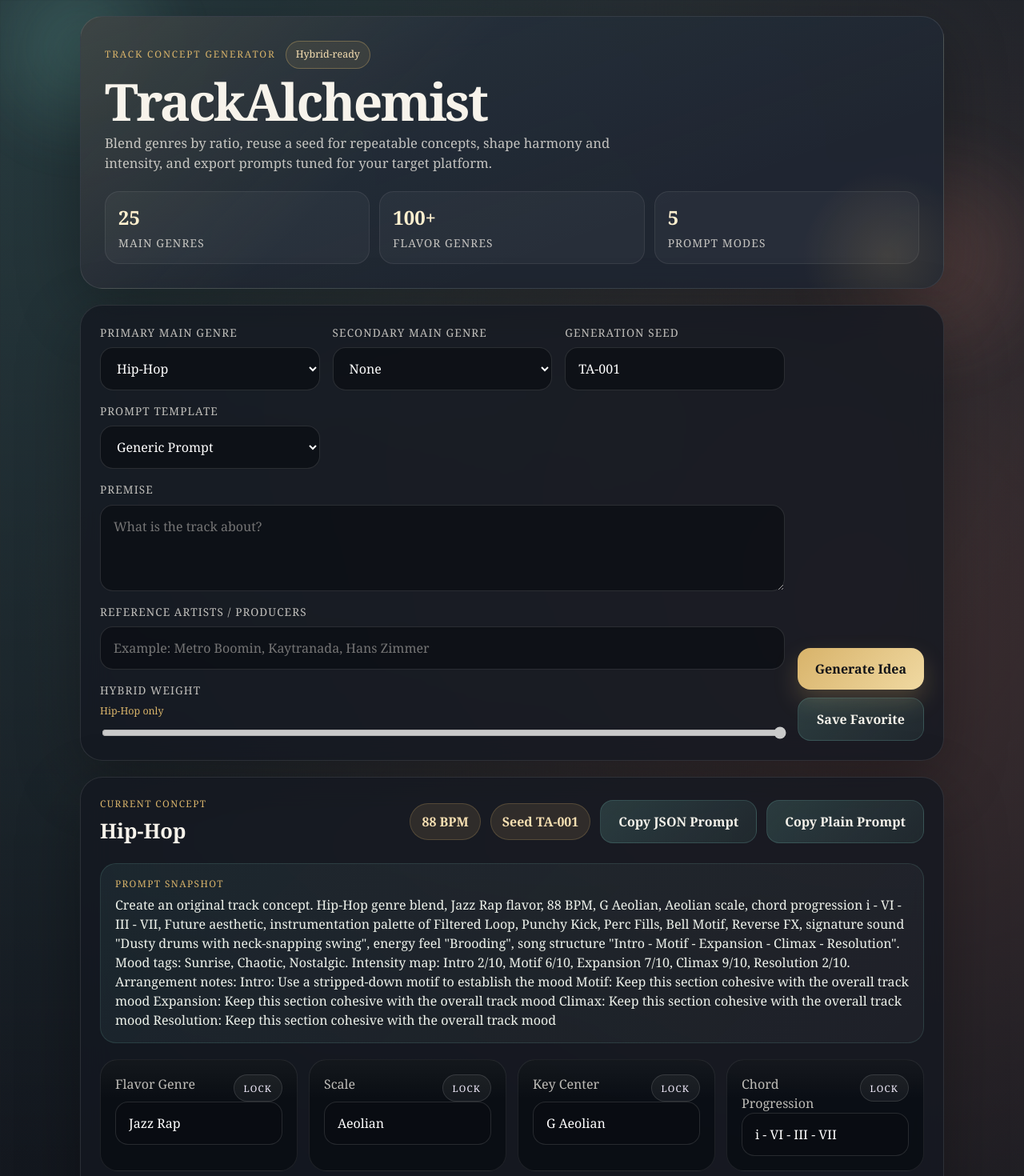
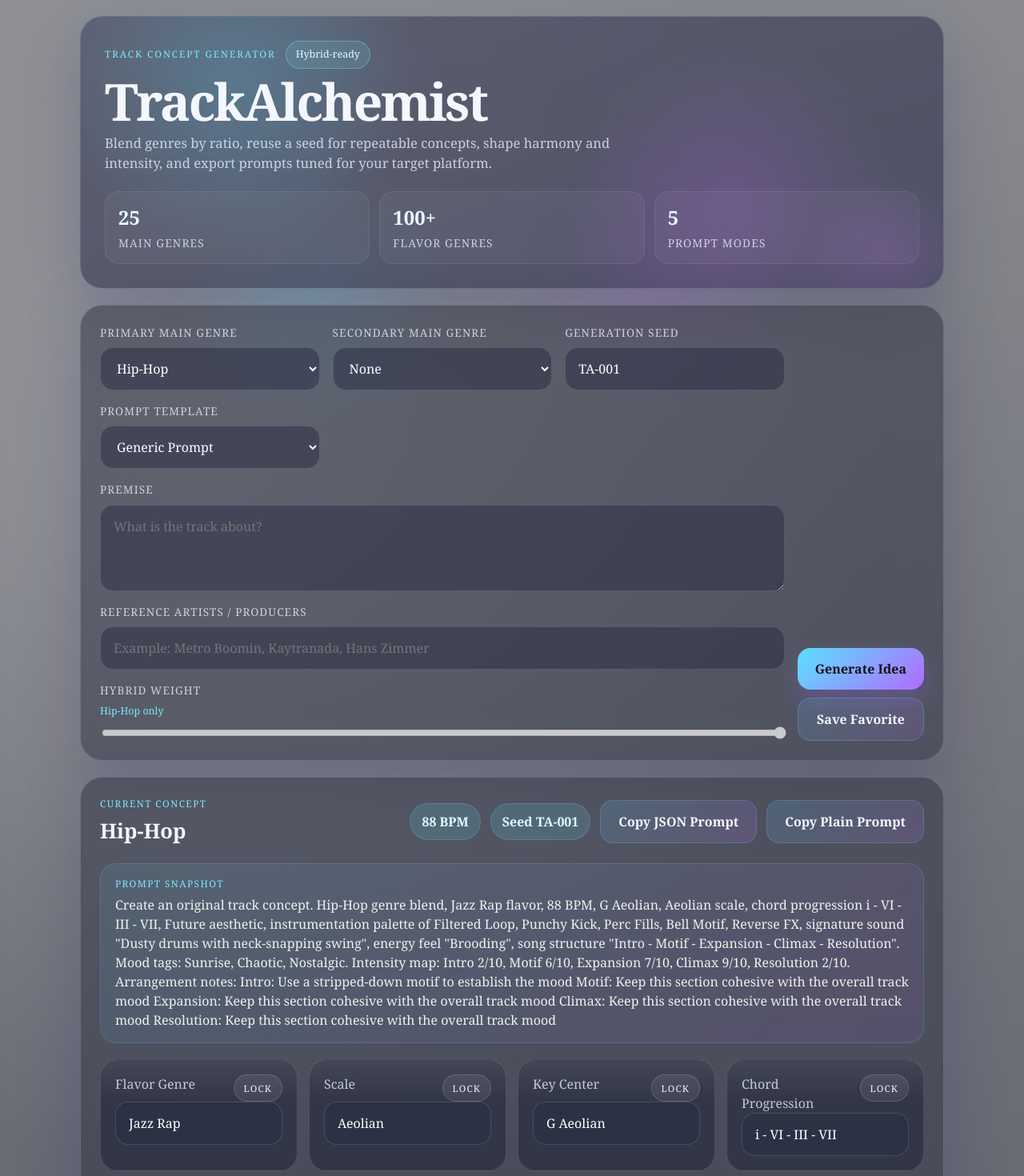
Before and after one commit to OrangeJuice72/TrackAlchemist, a React (Vite) app: page / in a window 1280 px wide. Shown: the top 1470 px of the page at 80% size. Built offline with nearby package versions, Linux system fonts and the light colour scheme.

Commit message:
Remove custom pools and match icon styling

```diff
--- a/src/App.jsx
+++ b/src/App.jsx
@@ -5,20 +5,12 @@ import { generateIdea } from './generator.js';
 const genreEntries = Object.entries(GENRE_DATA);
 const initialSeed = 'TA-001';
 const favoritesStorageKey = 'trackalchemist-favorites';
-const customPoolsStorageKey = 'trackalchemist-custom-pools';
 const promptTemplates = [
   { key: 'generic', label: 'Generic Prompt' },
   { key: 'chatgpt', label: 'ChatGPT Brief' },
   { key: 'suno', label: 'Suno Prompt' },
   { key: 'udio', label: 'Udio Prompt' },
   { key: 'producer', label: 'Producer Brief' }
-];
-const customPoolFields = [
-  { key: 'flavorGenres', label: 'Custom Flavor Genres' },
-  { key: 'signatureSounds', label: 'Custom Signature Sounds' },
-  { key: 'moodTags', label: 'Custom Mood Tags' },
-  { key: 'songStructures', label: 'Custom Song Structures' },
-  { key: 'eras', label: 'Custom Eras' }
 ];
 const lockableFields = [
   'flavorGenre',
@@ -43,13 +35,6 @@ function createEmptyLocks() {
   }, {});
 }
 
-function createEmptyCustomPools() {
-  return customPoolFields.reduce((pools, field) => {
-    pools[field.key] = [];
-    return pools;
-  }, {});
-}
-
 function readFavorites() {
   if (typeof window === 'undefined') {
     return [];
@@ -62,27 +47,8 @@ function readFavorites() {
   }
 }
 
-function readCustomPools() {
-  if (typeof window === 'undefined') {
-    return createEmptyCustomPools();
-  }
-
-  try {
-    return {
-      ...createEmptyCustomPools(),
-      ...JSON.parse(window.localStorage.getItem(customPoolsStorageKey) ?? '{}')
-    };
-  } catch {
-    return createEmptyCustomPools();
-  }
-}
-
 function persistFavorites(favorites) {
   window.localStorage.setItem(favoritesStorageKey, JSON.stringify(favorites));
-}
-
-function persistCustomPools(customPools) {
-  window.localStorage.setItem(customPoolsStorageKey, JSON.stringify(customPools));
 }
 
 function buildIntensityText(intensityMap) {
@@ -156,16 +122,14 @@ function buildPrompt({ premise, referenceArtists, result, promptTemplate, seedIn
 }
 
 function App() {
-  const initialCustomPools = readCustomPools();
   const [selectedGenre, setSelectedGenre] = useState(genreEntries[0][0]);
   const [secondaryGenre, setSecondaryGenre] = useState('');
   const [blendWeight, setBlendWeight] = useState(65);
   const [seedInput, setSeedInput] = useState(initialSeed);
   const [promptTemplate, setPromptTemplate] = useState('generic');
   const [lockedFields, setLockedFields] = useState(createEmptyLocks);
-  const [customPools, setCustomPools] = useState(initialCustomPools);
   const [result, setResult] = useState(() =>
-    generateIdea(genreEntries[0][0], '', {}, null, 65, initialCustomPools, initialSeed)
+    generateIdea(genreEntries[0][0], '', {}, null, 65, {}, initialSeed)
   );
   const [premise, setPremise] = useState('');
   const [referenceArtists, setReferenceArtists] = useState('');
@@ -195,7 +159,6 @@ function App() {
       nextLocks = lockedFields,
       previousResult = null,
       nextWeight = blendWeight,
-    nextCustomPools = customPools,
       nextSeed = seedInput
     } = {}) => {
       const resolvedSeed = nextSeed || `TA-${Date.now()}`;
@@ -206,7 +169,7 @@ function App() {
         nextLocks,
         previousResult,
         nextWeight,
-      nextCustomPools,
+        {},
         resolvedSeed
       );
     };
@@ -238,8 +201,7 @@ function App() {
       generateWithState({
         nextPrimaryGenre,
         nextSecondaryGenre,
-        nextLocks: {},
-        previousResult: null
+        nextLocks: {}
       })
     );
   };
@@ -250,8 +212,7 @@ function App() {
     setResult(
       generateWithState({
         nextSecondaryGenre,
-        nextLocks: {},
-        previousResult: null
+        nextLocks: {}
       })
     );
   };
@@ -262,34 +223,13 @@ function App() {
     setResult(
       generateWithState({
         nextWeight,
-        nextLocks: {},
-        previousResult: null
+        nextLocks: {}
       })
     );
   };
 
   const handleSeedChange = (event) => {
     setSeedInput(event.target.value);
-  };
-
-  const handleCustomPoolChange = (field, value) => {
-    const nextPools = {
-      ...customPools,
-      [field]: value
-        .split('\n')
-        .map((item) => item.trim())
-        .filter(Boolean)
-    };
-
-    setCustomPools(nextPools);
-    persistCustomPools(nextPools);
-    setResult(
-      generateWithState({
-        nextCustomPools: nextPools,
-        nextLocks: {},
-        previousResult: null
-      })
-    );
   };
 
   const handleCopyJsonPrompt = async () => {
@@ -311,7 +251,6 @@ function App() {
       lockedFields,
       premise,
       referenceArtists,
-      customPools,
       generatedConcept: {
         mainGenre: result.mainGenre,
         flavorGenre: result.flavorGenre,
@@ -363,7 +302,6 @@ function App() {
         premise,
         referenceArtists,
         lockedFields,
-        customPools,
         result
       },
       ...favorites
@@ -382,8 +320,6 @@ function App() {
     setPremise(favorite.premise);
     setReferenceArtists(favorite.referenceArtists);
     setLockedFields(favorite.lockedFields);
-    setCustomPools(favorite.customPools ?? createEmptyCustomPools());
-    persistCustomPools(favorite.customPools ?? createEmptyCustomPools());
     setResult(favorite.result);
   };
 
@@ -768,28 +704,6 @@ function App() {
             </div>
           )}
         </section>
-
-        <section className="panel favorites-panel">
-          <div className="card-heading">
-            <div>
-              <p className="result-label">Custom Pools</p>
-              <h3>Generator Add-Ons</h3>
-            </div>
-          </div>
-          <div className="custom-pools-grid">
-            {customPoolFields.map((field) => (
-              <div key={field.key} className="arrangement-item">
-                <strong>{field.label}</strong>
-                <textarea
-                  className="result-input result-textarea"
-                  value={customPools[field.key].join('\n')}
-                  onChange={(event) => handleCustomPoolChange(field.key, event.target.value)}
-                  placeholder="One item per line"
-                />
-              </div>
-            ))}
-          </div>
-        </section>
       </div>
     </div>
   );
--- a/src/styles.css
+++ b/src/styles.css
@@ -1,21 +1,21 @@
 :root {
   font-family: Georgia, 'Times New Roman', serif;
-  color: #f7f3eb;
-  background: #0f1116;
+  color: #f5f7ff;
+  background: #6e6e74;
   line-height: 1.5;
   font-weight: 400;
   overscroll-behavior: none;
   -webkit-text-size-adjust: 100%;
-  --bg-deep: #0f1116;
-  --bg-mid: #171c25;
-  --panel: rgba(20, 24, 32, 0.78);
-  --panel-strong: rgba(31, 37, 49, 0.92);
-  --stroke: rgba(255, 255, 255, 0.1);
-  --text-soft: rgba(247, 243, 235, 0.76);
-  --gold: #d8b36a;
-  --gold-soft: rgba(216, 179, 106, 0.2);
-  --teal: #7ed4c5;
-  --rose: #f28f79;
+  --bg-deep: #575962;
+  --bg-mid: #6d7078;
+  --panel: rgba(41, 44, 62, 0.48);
+  --panel-strong: rgba(46, 49, 76, 0.6);
+  --stroke: rgba(210, 230, 255, 0.18);
+  --text-soft: rgba(234, 242, 255, 0.78);
+  --gold: #7be8ff;
+  --gold-soft: rgba(123, 232, 255, 0.18);
+  --teal: #56d8ff;
+  --rose: #c466ff;
 }
 
 * {
@@ -40,9 +40,10 @@ body {
   min-height: 100vh;
   min-height: 100dvh;
   background:
-    radial-gradient(circle at top left, rgba(126, 212, 197, 0.18), transparent 28%),
-    radial-gradient(circle at 85% 15%, rgba(242, 143, 121, 0.18), transparent 24%),
-    linear-gradient(180deg, #151a22 0%, #0f1116 100%);
+    radial-gradient(circle at 50% 70%, rgba(91, 215, 255, 0.18), transparent 22%),
+    radial-gradient(circle at 54% 52%, rgba(196, 102, 255, 0.34), transparent 18%),
+    radial-gradient(circle at 20% 15%, rgba(255, 255, 255, 0.18), transparent 24%),
+    linear-gradient(180deg, #8a8b90 0%, #656872 40%, #565861 100%);
   overscroll-behavior-y: none;
   -webkit-overflow-scrolling: touch;
 }
@@ -77,30 +78,30 @@ textarea {
 }
 
 .background-orb-one {
-  top: -80px;
-  left: -40px;
-  width: 280px;
-  height: 280px;
-  background: radial-gradient(circle, rgba(126, 212, 197, 0.35), transparent 70%);
+  top: 220px;
+  left: 18%;
+  width: 320px;
+  height: 320px;
+  background: radial-gradient(circle, rgba(86, 216, 255, 0.35), transparent 70%);
 }
 
 .background-orb-two {
-  top: 160px;
-  right: -50px;
-  width: 320px;
-  height: 320px;
-  background: radial-gradient(circle, rgba(242, 143, 121, 0.28), transparent 72%);
+  top: 150px;
+  right: 22%;
+  width: 360px;
+  height: 360px;
+  background: radial-gradient(circle, rgba(196, 102, 255, 0.32), transparent 72%);
 }
 
 .background-grid {
   position: fixed;
   inset: 0;
   z-index: -4;
-  opacity: 0.24;
+  opacity: 0.12;
   background-image:
-    linear-gradient(rgba(255, 255, 255, 0.04) 1px, transparent 1px),
-    linear-gradient(90deg, rgba(255, 255, 255, 0.04) 1px, transparent 1px);
-  background-size: 36px 36px;
+    linear-gradient(rgba(255, 255, 255, 0.05) 1px, transparent 1px),
+    linear-gradient(90deg, rgba(255, 255, 255, 0.05) 1px, transparent 1px);
+  background-size: 44px 44px;
   mask-image: linear-gradient(180deg, rgba(0, 0, 0, 0.65), transparent 92%);
 }
 
@@ -115,9 +116,11 @@ textarea {
 .hero-card {
   border: 1px solid var(--stroke);
   background: var(--panel);
-  backdrop-filter: blur(18px);
+  backdrop-filter: blur(24px);
   border-radius: 28px;
-  box-shadow: 0 24px 80px rgba(0, 0, 0, 0.3);
+  box-shadow:
+    0 24px 80px rgba(35, 20, 73, 0.22),
+    0 0 32px rgba(86, 216, 255, 0.08);
 }
 
 .hero-card {
@@ -125,8 +128,9 @@ textarea {
   overflow: hidden;
   padding: 30px;
   background:
-    linear-gradient(135deg, rgba(216, 179, 106, 0.12), transparent 38%),
-    linear-gradient(160deg, rgba(126, 212, 197, 0.08), transparent 70%),
+    radial-gradient(circle at 18% 24%, rgba(86, 216, 255, 0.22), transparent 24%),
+    radial-gradient(circle at 76% 70%, rgba(196, 102, 255, 0.2), transparent 24%),
+    linear-gradient(160deg, rgba(255, 255, 255, 0.05), transparent 70%),
     var(--panel-strong);
 }
 
@@ -137,7 +141,7 @@ textarea {
   width: 220px;
   height: 220px;
   border-radius: 50%;
-  background: radial-gradient(circle, rgba(216, 179, 106, 0.14), transparent 68%);
+  background: radial-gradient(circle, rgba(196, 102, 255, 0.18), transparent 68%);
   pointer-events: none;
 }
 
@@ -160,9 +164,9 @@ textarea {
 .hero-pill {
   padding: 7px 12px;
   border-radius: 999px;
-  border: 1px solid rgba(216, 179, 106, 0.35);
-  background: rgba(216, 179, 106, 0.1);
-  color: #f6dfb2;
+  border: 1px solid rgba(123, 232, 255, 0.35);
+  background: rgba(123, 232, 255, 0.12);
+  color: #dffbff;
   font-size: 0.78rem;
 }
 
@@ -213,7 +217,7 @@ h2 {
 
 .hero-stat strong {
   font-size: 1.5rem;
-  color: #fff0cf;
+  color: #e9fbff;
 }
 
 .hero-stat span {
@@ -272,8 +276,8 @@ select,
   min-height: 52px;
   padding: 14px 16px;
   border-radius: 16px;
-  border: 1px solid rgba(255, 255, 255, 0.12);
-  background: rgba(10, 13, 19, 0.7);
+  border: 1px solid rgba(213, 231, 255, 0.16);
+  background: rgba(41, 45, 67, 0.5);
   color: #fff;
   transition: border-color 120ms ease, box-shadow 120ms ease, transform 120ms ease;
 }
@@ -281,8 +285,8 @@ select,
 select:focus,
 .result-input:focus {
   outline: none;
-  border-color: rgba(126, 212, 197, 0.55);
-  box-shadow: 0 0 0 4px rgba(126, 212, 197, 0.12);
+  border-color: rgba(86, 216, 255, 0.58);
+  box-shadow: 0 0 0 4px rgba(86, 216, 255, 0.16);
 }
 
 .generate-button,
@@ -307,14 +311,14 @@ select:focus,
 }
 
 .generate-button {
-  background: linear-gradient(135deg, var(--gold), #f0d9a2);
-  box-shadow: 0 14px 30px rgba(216, 179, 106, 0.24);
+  background: linear-gradient(135deg, #5be0ff, #b16cff);
+  box-shadow: 0 14px 30px rgba(142, 96, 255, 0.28);
 }
 
 .copy-button {
-  color: #f5f2ea;
-  background: linear-gradient(135deg, rgba(126, 212, 197, 0.18), rgba(126, 212, 197, 0.08));
-  border: 1px solid rgba(126, 212, 197, 0.18);
+  color: #f5f7ff;
+  background: linear-gradient(135deg, rgba(86, 216, 255, 0.14), rgba(196, 102, 255, 0.14));
+  border: 1px solid rgba(146, 190, 255, 0.22);
 }
 
 .generate-button:hover,
@@ -355,27 +359,27 @@ select:focus,
 .badge {
   padding: 10px 14px;
   border-radius: 999px;
-  background: rgba(216, 179, 106, 0.12);
-  border: 1px solid rgba(216, 179, 106, 0.22);
-  color: #f6dfb2;
+  background: rgba(91, 224, 255, 0.14);
+  border: 1px solid rgba(91, 224, 255, 0.22);
+  color: #defcff;
   font-weight: 700;
 }
 
 .copy-status {
   margin: -6px 0 0;
-  color: #bcefe5;
+  color: #d6fbff;
   font-size: 0.92rem;
 }
 
 .copy-status.is-error {
-  color: #ffc0b4;
+  color: #ffe0f2;
 }
 
 .prompt-preview {
   padding: 16px 18px;
   border-radius: 20px;
-  border: 1px solid rgba(126, 212, 197, 0.14);
-  background: linear-gradient(135deg, rgba(126, 212, 197, 0.08), rgba(255, 255, 255, 0.03));
+  border: 1px solid rgba(167, 196, 255, 0.16);
+  background: linear-gradient(135deg, rgba(86, 216, 255, 0.09), rgba(196, 102, 255, 0.09));
 }
 
 .prompt-preview p:last-child {
@@ -395,9 +399,9 @@ select:focus,
   border-radius: 22px;
   padding: 18px;
   background:
-    linear-gradient(180deg, rgba(255, 255, 255, 0.04), transparent 35%),
-    rgba(9, 12, 18, 0.76);
-  border: 1px solid rgba(255, 255, 255, 0.08);
+    linear-gradient(180deg, rgba(255, 255, 255, 0.08), transparent 35%),
+    rgba(33, 36, 55, 0.54);
+  border: 1px solid rgba(213, 231, 255, 0.14);
 }
 
 .arrangement-list,
@@ -413,8 +417,8 @@ select:focus,
   gap: 10px;
   padding: 14px;
   border-radius: 18px;
-  background: rgba(255, 255, 255, 0.03);
-  border: 1px solid rgba(255, 255, 255, 0.08);
+  background: rgba(255, 255, 255, 0.06);
+  border: 1px solid rgba(213, 231, 255, 0.12);
 }
 
 .favorite-card {
@@ -458,8 +462,8 @@ select:focus,
 }
 
 .lock-button {
-  border: 1px solid rgba(255, 255, 255, 0.12);
-  background: rgba(255, 255, 255, 0.05);
+  border: 1px solid rgba(213, 231, 255, 0.18);
+  background: rgba(255, 255, 255, 0.08);
   color: #f5efff;
   border-radius: 999px;
   min-height: 34px;
@@ -471,9 +475,9 @@ select:focus,
 }
 
 .lock-button.is-locked {
-  background: rgba(216, 179, 106, 0.16);
-  border-color: rgba(216, 179, 106, 0.35);
-  color: #ffe8b9;
+  background: rgba(196, 102, 255, 0.18);
+  border-color: rgba(196, 102, 255, 0.35);
+  color: #f3ddff;
 }
 
 @media (max-width: 640px) {
```
Lines whose indentation alone changed are shown as unchanged.
